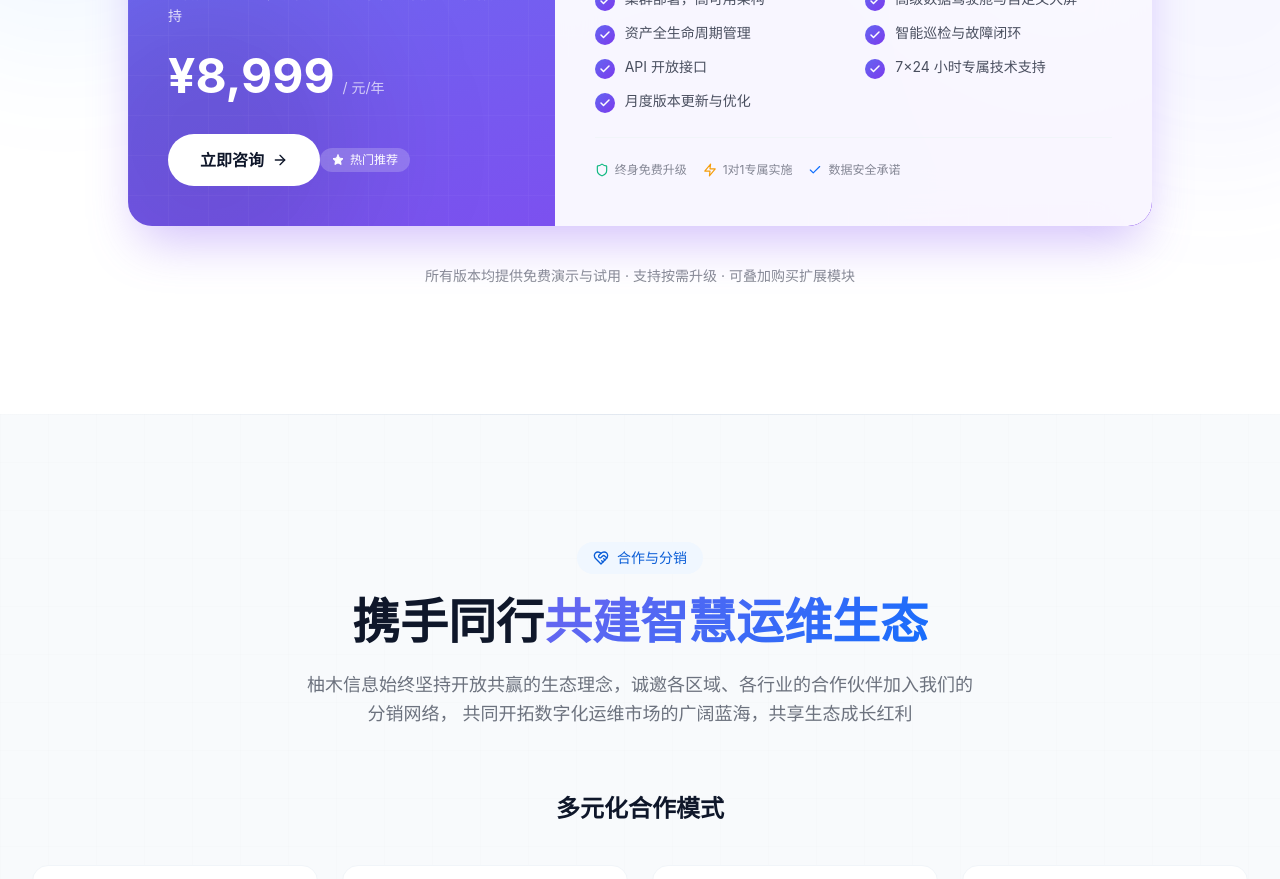
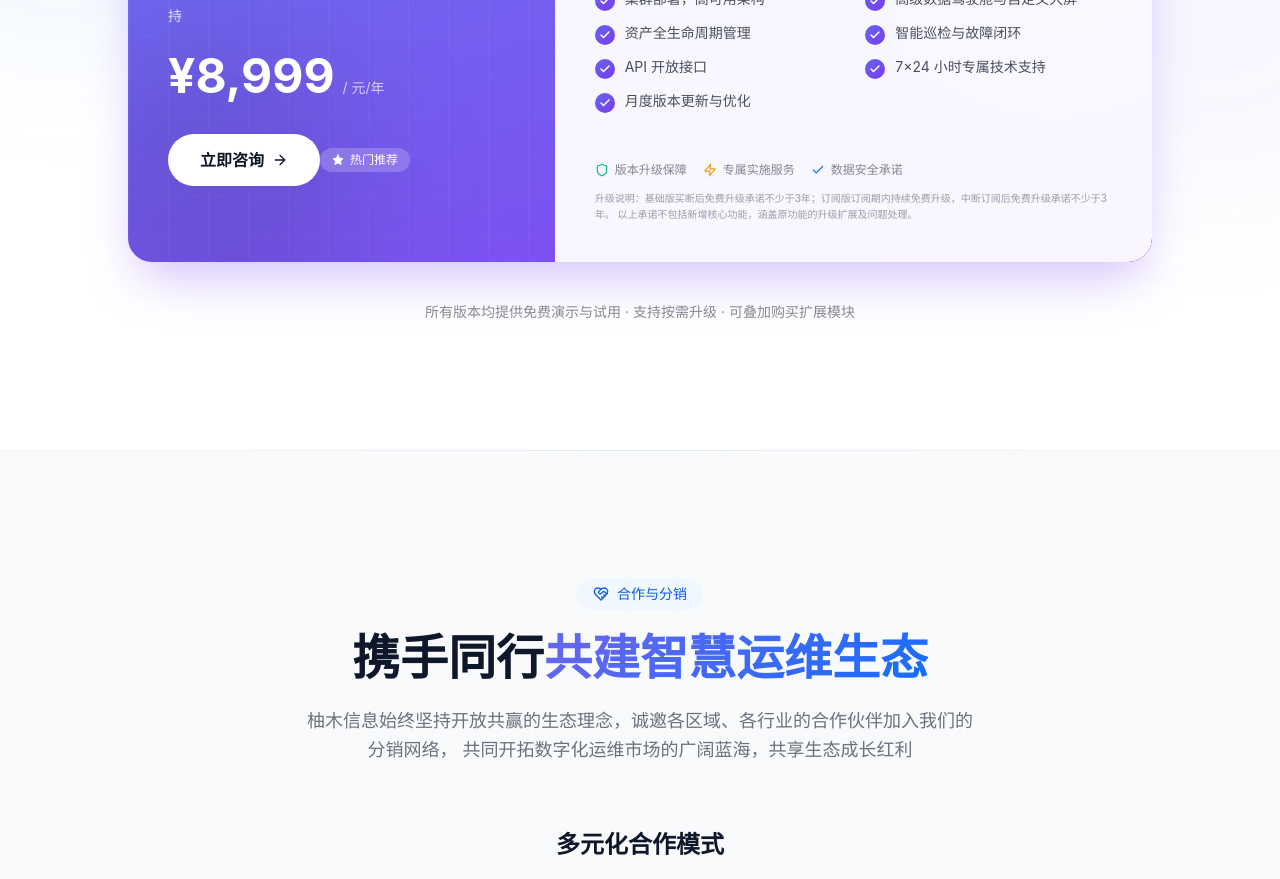
Before and after one commit to drmgit99/youmuofficesite, a React (Vite) app: page / in a window 1280 px wide. Shown: the part 4820-5699 px from the top of the page. Built offline with nearby package versions, Linux system fonts and the light colour scheme; the HTML template or start-up script is replaced by a standard one.

Commit message:
修复一些已知问题及简介

```diff
--- a/src/components/sections/Pricing.tsx
+++ b/src/components/sections/Pricing.tsx
@@ -377,19 +377,26 @@ const Pricing = () => {
                   </div>
 
                   {/* 底部保障 */}
-                  <div className="mt-6 pt-6 border-t border-light-200 flex flex-wrap items-center gap-4 text-xs text-dark-900/50">
+                  <div className="mt-6 pt-6 border-t border-light-200">
+                    <div className="flex flex-wrap items-center gap-4 text-xs text-dark-900/50">
                       <div className="flex items-center gap-1.5">
                         <Shield className="w-3.5 h-3.5 text-emerald-500" />
-                      终身免费升级
+                        版本升级保障
                       </div>
                       <div className="flex items-center gap-1.5">
                         <Zap className="w-3.5 h-3.5 text-amber-500" />
-                      1对1专属实施
+                        专属实施服务
                       </div>
                       <div className="flex items-center gap-1.5">
                         <Check className="w-3.5 h-3.5 text-primary-500" />
                         数据安全承诺
                       </div>
+                    </div>
+                    <p className="mt-3 text-[10px] text-dark-900/40 leading-relaxed">
+                      <span className="font-medium">升级说明：</span>
+                      基础版买断后免费升级承诺不少于3年；订阅版订阅期内持续免费升级，中断订阅后免费升级承诺不少于3年。
+                      以上承诺不包括新增核心功能，涵盖原功能的升级扩展及问题处理。
+                    </p>
                   </div>
                 </div>
               </div>
```
Lines whose indentation alone changed are shown as unchanged.
